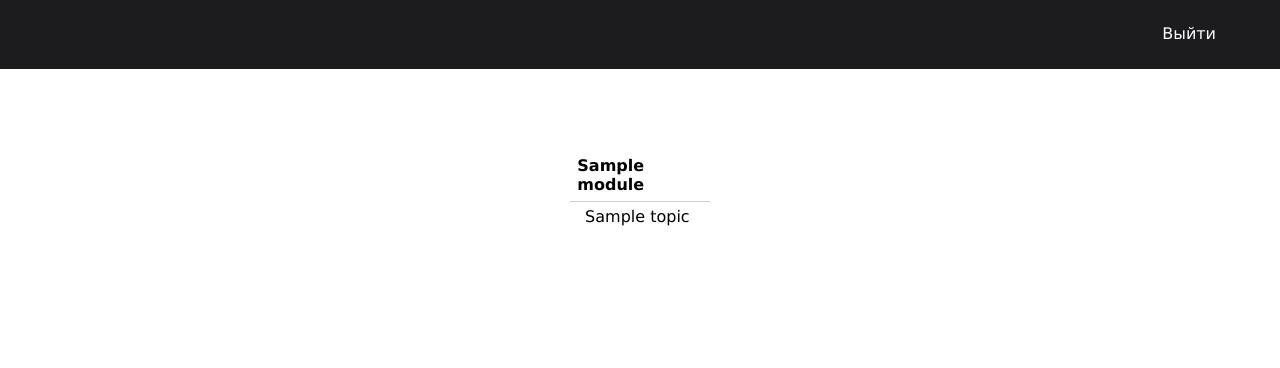
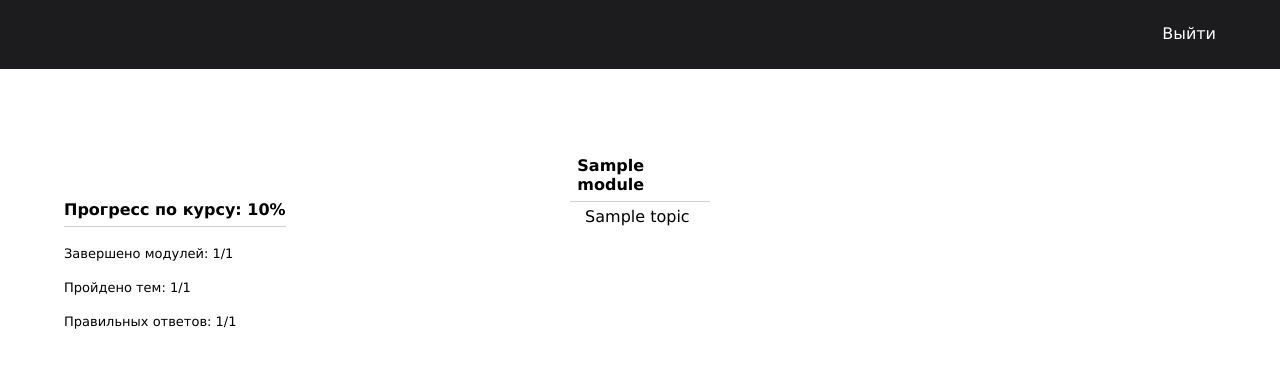
Before and after one commit to ruslankhayrut/toi, a Django app: template application/templates/application/account.html in a window 1280 px wide. Shown: the top 368 px of the page. Run offline with Django 3.2, Linux system fonts and the light colour scheme; tables that the repository leaves empty hold one stand-in row (values such as "Sample post"); the template is opened without the code that fills it: values that come from a table or form of the project are taken from there, most other values are stand-ins (such as "Sample title", 1, 10 or a date in 2020); some libraries are stand-ins or nearby versions.

Commit message:
done modules and topics added

```diff
--- a/application/models.py
+++ b/application/models.py
@@ -29,6 +29,7 @@ class Question(models.Model):
     topic = models.ForeignKey(Topic, on_delete=models.CASCADE, verbose_name='Тема')
     correct_answer = models.PositiveSmallIntegerField(verbose_name='Правильный ответ', blank=True, null=True)
 
+
     def __str__(self):
         return self.text
 
--- a/application/static/application/account.css
+++ b/application/static/application/account.css
@@ -72,3 +72,21 @@ a {
     display: block;
     height: 100%;
 }
+
+#progress {
+    display: inline;
+    position: absolute;
+    top: 25%;
+    left: 5%;
+}
+#progress p.total {
+    font-size: medium;
+    font-weight: bold;
+    border-bottom: 1px solid #d0d0d0;
+    padding-bottom: 3%;
+}
+
+#progress p {
+    margin: 0%;
+    font-size: small;
+}
--- a/application/static/application/topic.css
+++ b/application/static/application/topic.css
@@ -170,3 +170,8 @@ div#question div {
     padding: 3% 5%;
     position: relative;
 }
+
+img {
+    margin: auto;
+    display: block;
+}
--- a/application/templates/application/account.html
+++ b/application/templates/application/account.html
@@ -11,22 +11,28 @@
 <p id="account-header">{{ user.username }}</p>
 <p id="exit"><a href="{% url 'logout' %}">Выйти</a></p>
 </div>
+<div id="progress">
+    <p class="total">Прогресс по курсу: {{progress}}%</p><br>
+    <p>Завершено модулей: {{done_modules|length}}/{{modules|length}}</p><br>
+    <p>Пройдено тем: {{done_topics|length}}/{{topics|length}}</p><br>
+    <p>Правильных ответов: {{done_questions|length}}/{{questions|length}}</p><br>
+</div>
 <table>
     {% for module in modules %}
     <tr>
-        {% if module.id in done_modules %}
-            <td class="done module-name">{{ module.name }}</td>
-        {% else %}
-            <td class="module-name">{{ module.name }}</td>
-        {% endif %}
+        <td class="module-name">{{ module.name }}</td>
     </tr>
         {% for topic in topics %}
             {% if topic.module.id == module.id %}
             <tr>
                 <td class="topic-name">
+                    {% if topic.id in done_topics %}
+                    <a href="{% url 'application:info' topic_id=topic.id info_id=0  %}"><p>&#10004; {{ topic.name }}</p></a>
+                    {% else %}
                     <a href="{% url 'application:info' topic_id=topic.id info_id=0  %}"><p>{{ topic.name }}</p></a>
+                    {% endif %}
                 </td>
-                {% endif %}
+            {% endif %}
             </tr>
         {% endfor %}
 
--- a/application/templates/application/info.html
+++ b/application/templates/application/info.html
@@ -55,7 +55,7 @@
                 {% endif %}
 
                     {% if topic.id in done_topics %}
-                <a href="{% url 'application:info' topic_id=topic.id info_id=0  %}" class="done"><p>{{ topic.name }}</p></a>
+                <a href="{% url 'application:info' topic_id=topic.id info_id=0  %}"><p>&#10004; {{ topic.name }}</p></a>
                     {% else %}
                 <a href="{% url 'application:info' topic_id=topic.id info_id=0  %}"><p>{{ topic.name }}</p></a>
                     {% endif %}
--- a/application/templates/application/registration.html
+++ b/application/templates/application/registration.html
@@ -1,8 +1,10 @@
 <!DOCTYPE html>
 <html lang="ru">
 <head>
+    {% load static %}
     <meta charset="UTF-8">
     <title>Регистрация</title>
+    <link rel="stylesheet" href="{% static 'application/registration.css' %}">
 </head>
 <body>
 
```
Also changed, not shown: application/static/application/login.css (+11 -0 lines), application/templates/application/question.html (+5 -5 lines), application/views.py (+26 -5 lines).
